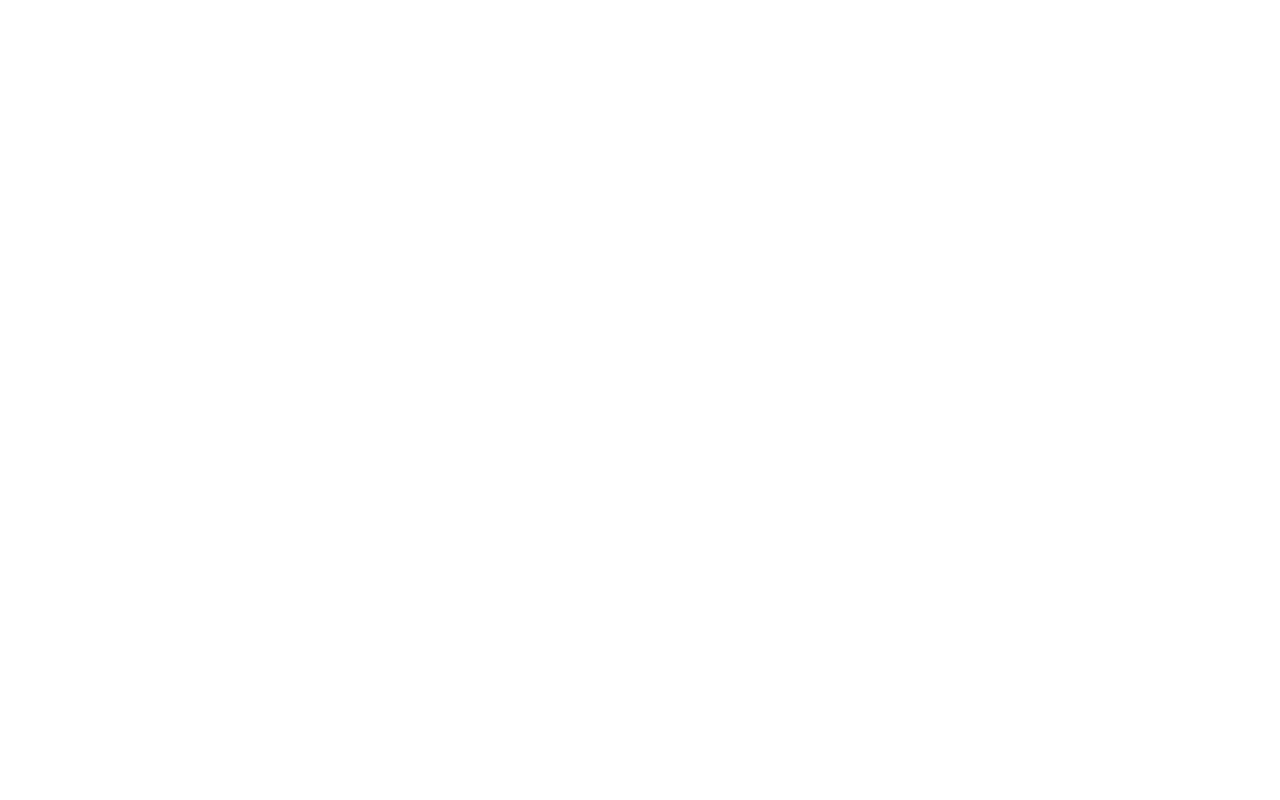
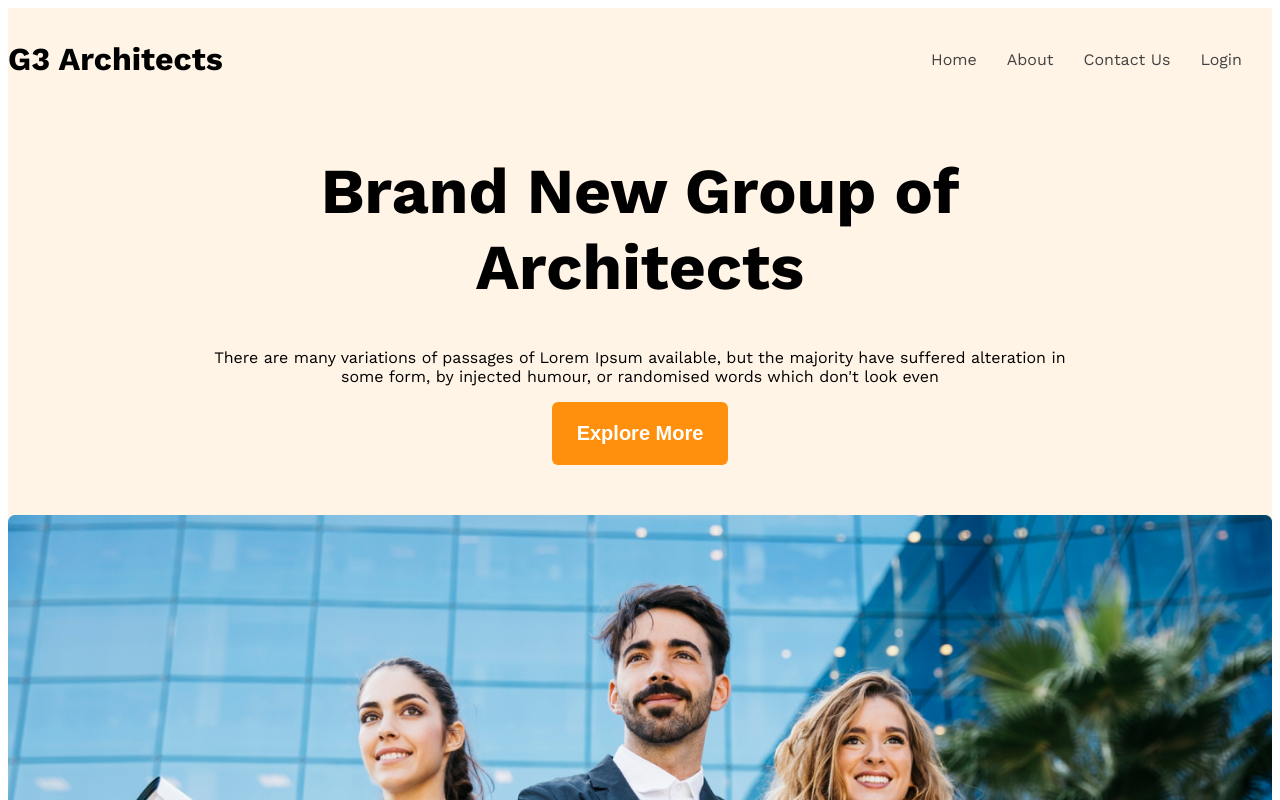
Before and after one commit to sojibsd123/g3-architects-resources, a plain HTML site: page index.html in a window 1280 px wide. Shown: the top 800 px of the page. Drawn offline with nearby package versions, Linux system fonts and the light colour scheme.

Commit message:
added an header section and banner section

```diff
--- a/index.html
+++ b/index.html
@@ -6,9 +6,31 @@
   <title>G3-Architects</title>
   <link rel="stylesheet" href="style/architects.css">
 </head>
-<body>
-  <header></header>
-  <main></main>
-  <footer></footer>
+<body class="work-sans-font">
+  <header class="bg-light">
+      <nav class="navbar display-flex">
+          <h3 class="brand">G3 Architects</h3>
+          <ul class="nav-links display-flex">
+              <li class="nav-item"><a href="#" class="nav-link text-color-gray">Home</a></li>
+              <li class="nav-item"><a href="#" class="nav-link text-color-gray">About</a></li>
+              <li class="nav-item"><a href="#" class="nav-link text-color-gray">Contact Us</a></li>
+              <li class="nav-item"><a href="#" class="nav-link text-color-gray">Login</a></li>
+          </ul>
+      </nav>
+      <div class="banner">
+        <div class="banner-content">
+          <h1 class="banner-title">Brand New Group of Architects</h1>
+          <p class="banner-desc">There are many variations of passages of Lorem Ipsum available, but the majority have suffered alteration in some form, by injected humour, or randomised words which don't look even</p>
+          <button class="btn-primary">Explore More</button>
+        </div>
+        <img class="banner-img" src="images/banner.png" alt="">
+      </div>
+  </header>
+  <main>
+
+  </main>
+  <footer>
+
+  </footer>
 </body>
 </html>
--- a/style/architects.css
+++ b/style/architects.css
@@ -0,0 +1,76 @@
+@import url('https://fonts.googleapis.com/css2?family=Work+Sans:ital,wght@0,100..900;1,100..900&display=swap');
+
+.work-sans-font {
+  font-family: "Work Sans", serif;
+  font-optical-sizing: auto;
+  font-weight: 400;
+  font-style: normal;
+}
+
+/* common style */
+/* Dark 02 */
+.text-color-gray{
+  color: #424242;
+}
+/* Dark 03 */
+.text-color-body{
+  color: #727272;
+}
+.btn-primary{
+  font-size: 1.25rem;
+  color: #ffff;
+  background-color: #FF900E;
+  padding: 20px 25px;
+  font-weight: 600;
+  border: none;
+  border-radius: 6px;
+
+}
+.bg-light{
+  background-color: rgba(255, 144, 14, 0.1);
+}
+.display-flex{
+  display: flex;
+}
+
+/* Header style */
+
+/* nav releted style */
+.navbar{
+  max-width: 1440px;
+  margin: 0 auto;
+  justify-content: space-between;
+  align-items: center;
+}
+.nav-item{
+  margin-right: 30px;
+  list-style: none;
+
+}
+.navbar .brand{
+  font-size: 2rem;
+  font-weight: bold;
+}
+.nav-link{
+  text-decoration: none;
+}
+
+/* banner releted style */
+.banner{
+  max-width: 1440px;
+  margin: 0 auto;
+}
+.banner-content{
+  text-align: center;
+  max-width: 860px;
+  margin: 0 auto;
+  margin-bottom: 50px;
+
+}
+.banner-title{
+  font-size: 4rem;
+  font-weight: 700;
+}
+.banner-img{
+  width: 100%;
+}
```
